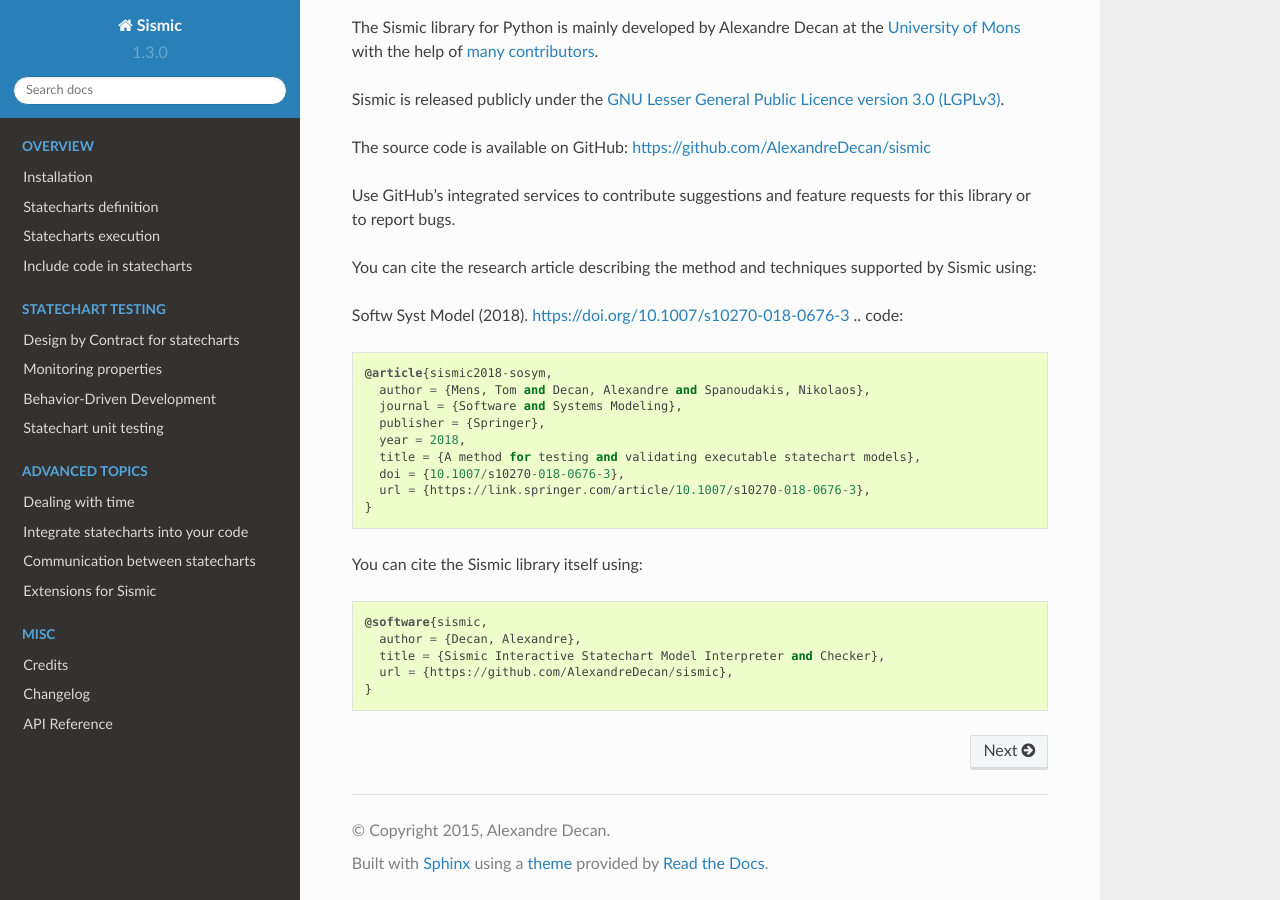
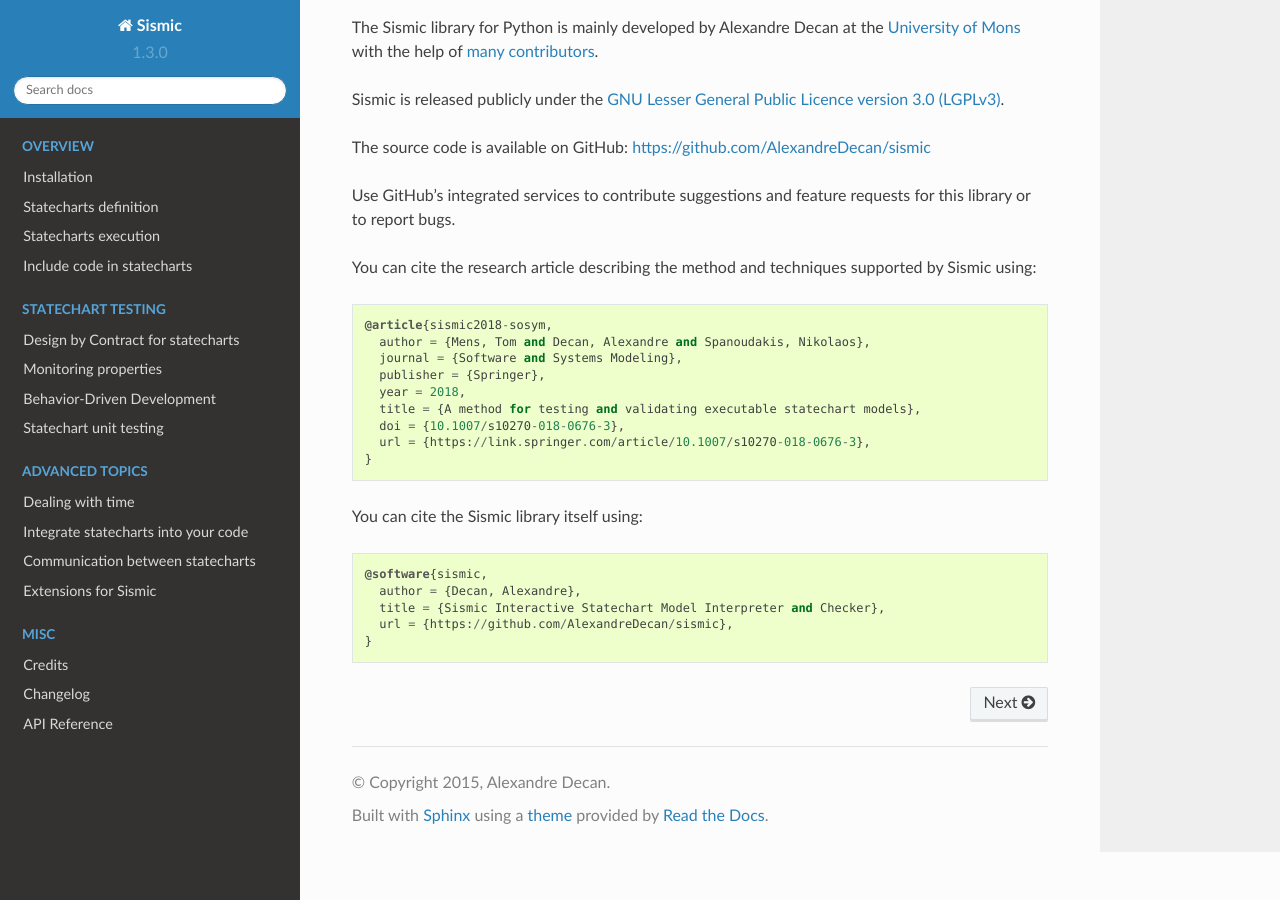
Before and after one commit to AlexandreDecan/sismic, a Sphinx documentation site: the page built from docs/index.rst, in a window 1280 px wide and 900 px high, scrolled down 3296 px. Built offline with Sphinx 7.4.7 and the Read the Docs theme 2.0.0, drawn with Linux system fonts in a browser that asks for light colours.

Commit message:
Update index.rst (#79)
* Update index.rst

removed some error in the text

* Update README.rst

I think an extra new line was needed to avoid seeing the .. code:: in the text itself?

```diff
--- a/README.rst
+++ b/README.rst
@@ -87,6 +87,7 @@
     }
 
 You can cite the associated research article using:
+
 .. code::
 
     @article{sismic2018-sosym,
--- a/docs/index.rst
+++ b/docs/index.rst
@@ -110,7 +110,6 @@
 
 You can cite the research article describing the method and techniques supported by Sismic using:
 
-Softw Syst Model (2018). https://doi.org/10.1007/s10270-018-0676-3
 .. code::
 
     @article{sismic2018-sosym,
```
